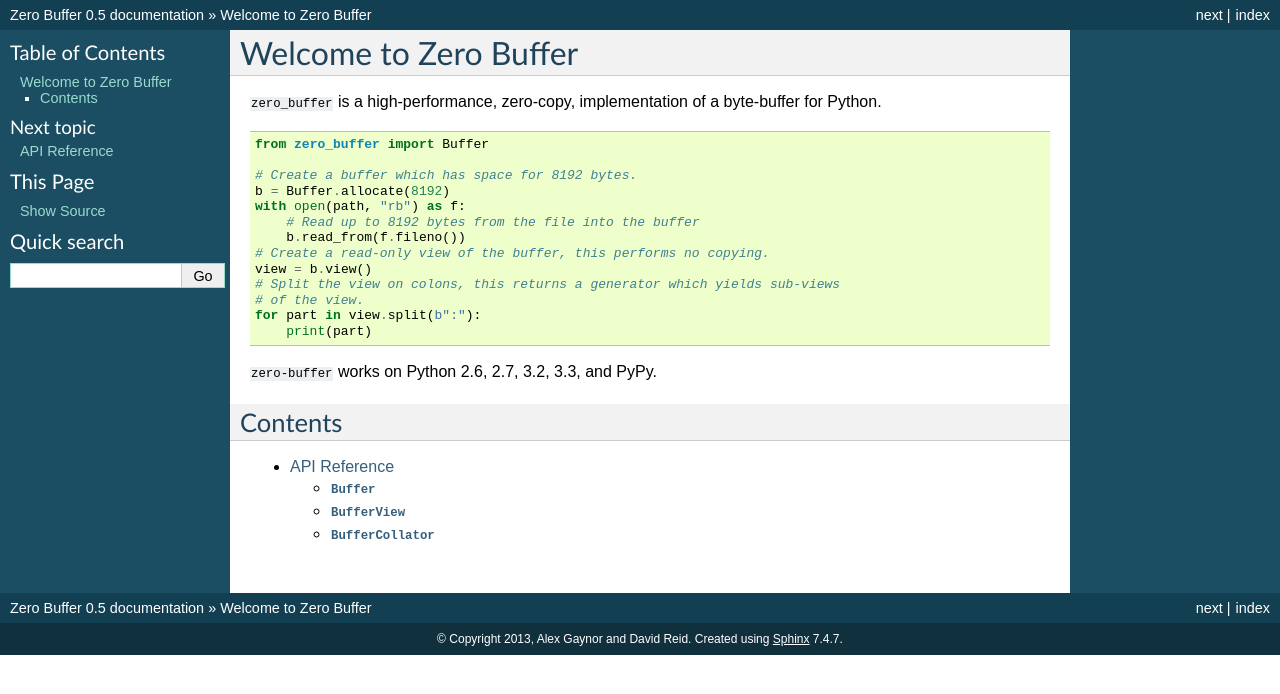
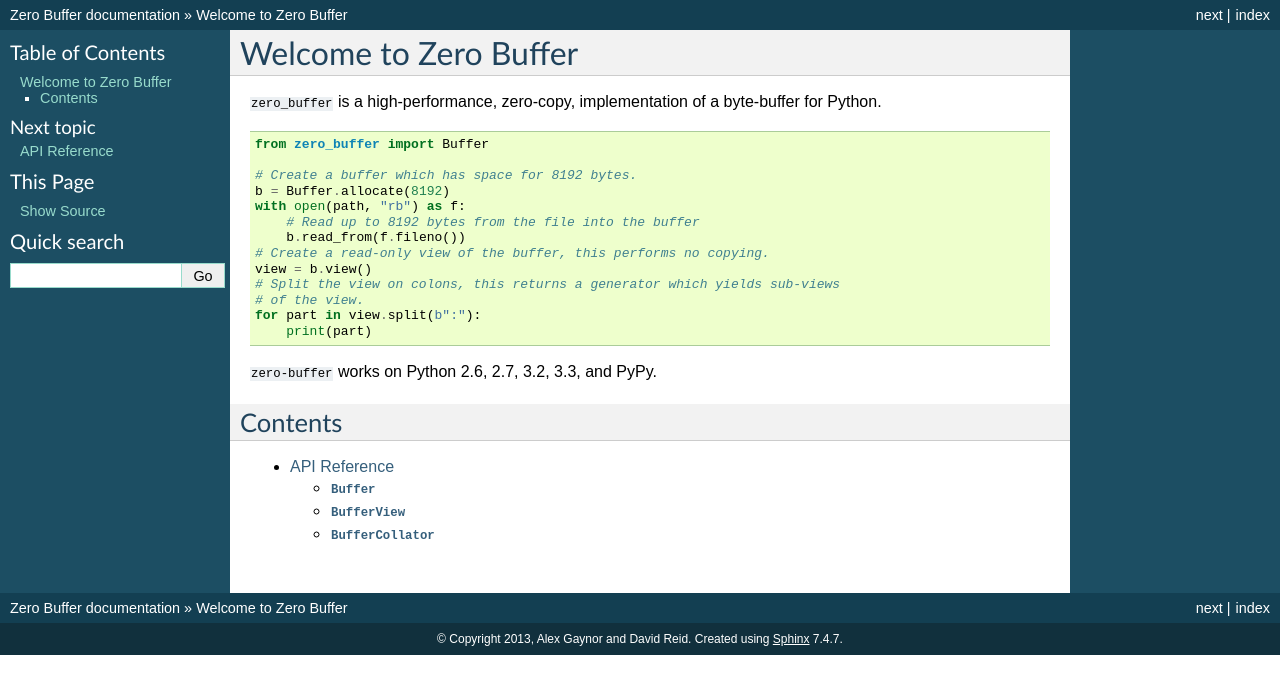
Before and after one commit to alex/zero_buffer, a Sphinx documentation site: the page built from docs/index.rst, in a window 1280 px wide. Shown: the top 694 px of the page. Built offline with Sphinx 7.4.7, drawn with Linux system fonts in a browser that asks for light colours; some of the changed lines change nothing that is shown.

Commit message:
Remove the version from here

```diff
--- a/docs/conf.py
+++ b/docs/conf.py
@@ -42,15 +42,6 @@
 # General information about the project.
 project = u'Zero Buffer'
 copyright = u'2013, Alex Gaynor and David Reid'
-
-# The version info for the project you're documenting, acts as replacement for
-# |version| and |release|, also used in various other places throughout the
-# built documents.
-#
-# The short X.Y version.
-version = '0.5'
-# The full version, including alpha/beta/rc tags.
-release = '0.5'
 
 # The language for content autogenerated by Sphinx. Refer to documentation
 # for a list of supported languages.
```
